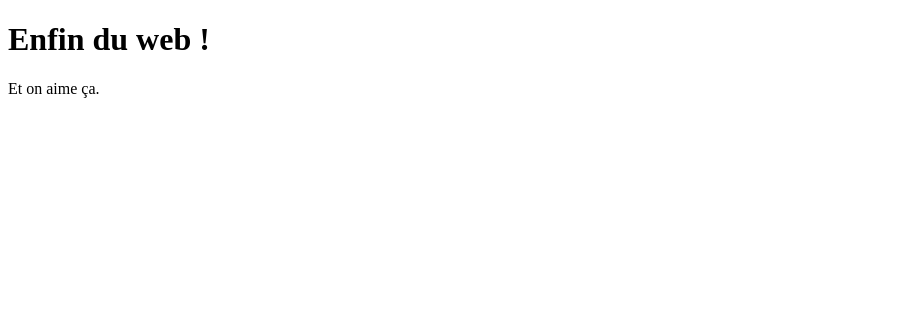
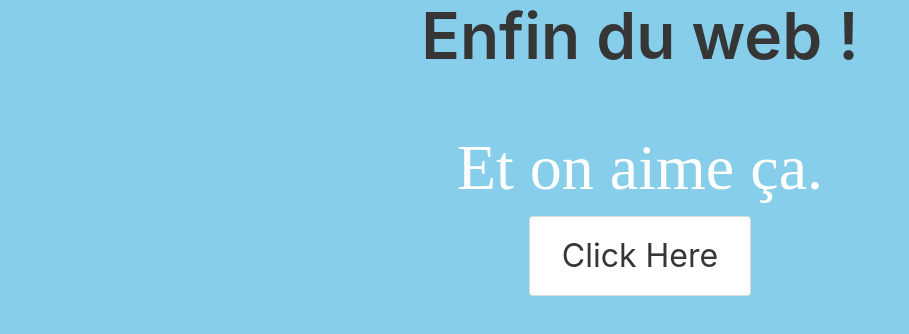
Before and after one commit to FrancoisCarlue/mon_site, a plain HTML site: page index.html in a window 1280 px wide. Shown: the whole page, without its empty margins (0-909 px from the left). Drawn offline with nearby package versions, Linux system fonts and the light colour scheme.

Commit message:
add bulma

```diff
--- a/index.html
+++ b/index.html
@@ -4,9 +4,28 @@
         <head>
             <meta charset="utf-8" />
             <title>Maison page</title>
+            <link href="./bulma-0.7.1/css/bulma.css"
+            <link href="https://fonts.googleapis.com/css?family=Indie+Flower" rel="stylesheet">
+
+            <style>
+                html, body {
+                    margin:0;
+                    padding:0;
+
+                    background: skyblue;
+                    color: #FFFFFF;
+                    font-size: 2em;
+                    text-align: center;
+                }
+                p {
+                    font-family: 'Indie Flower';
+                }
+            </style>
+
         </head>
         <body>
-            <h1>Enfin du web !</h1>
+            <h1 class="title">Enfin du web !</h1>
             <p>Et on aime ça.</p>
+            <button class="button">Click Here</button>
         </body>
-    </html>
+        </html>
```
Also changed, not shown: README.md, 1 other file.
